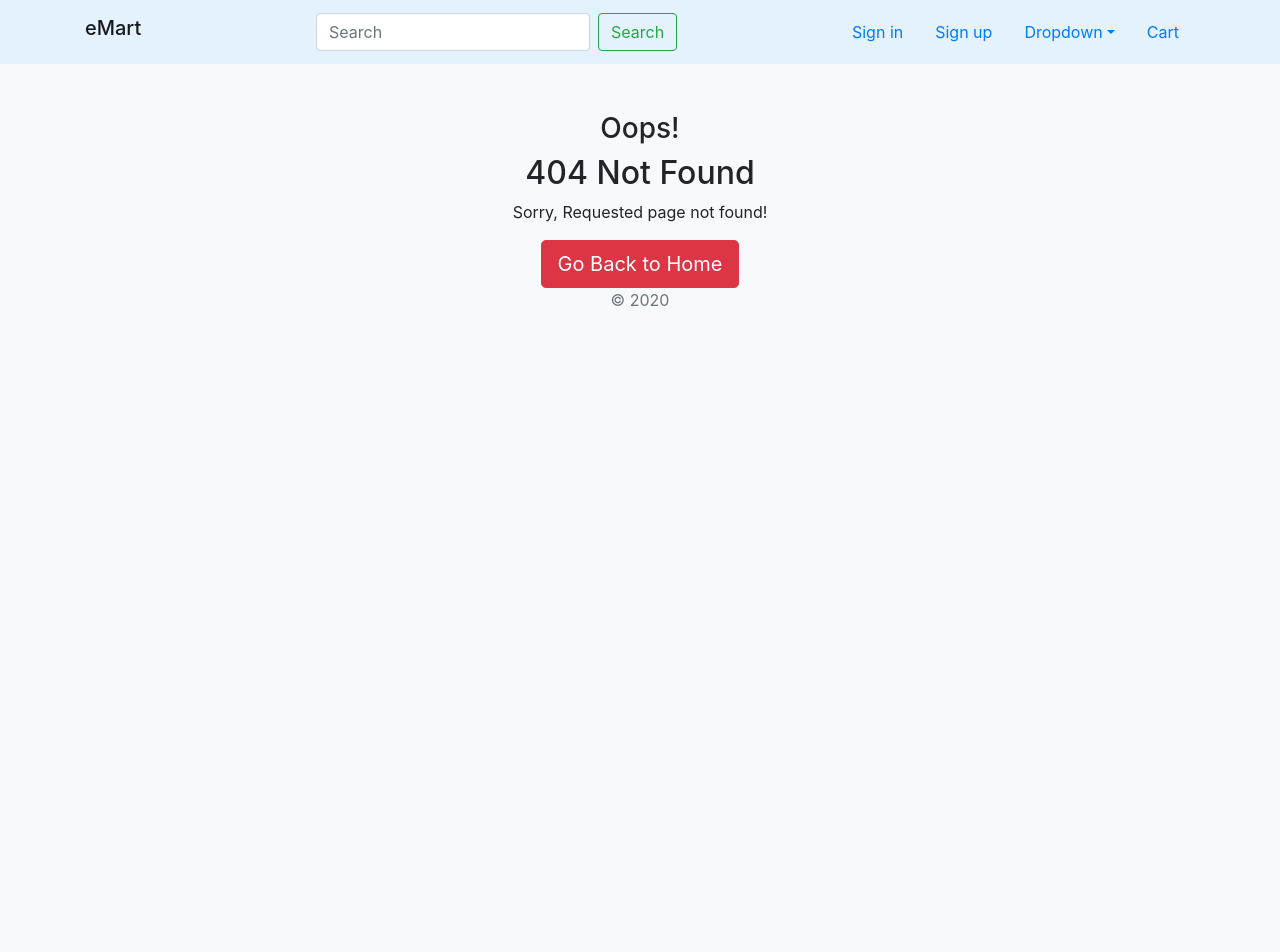
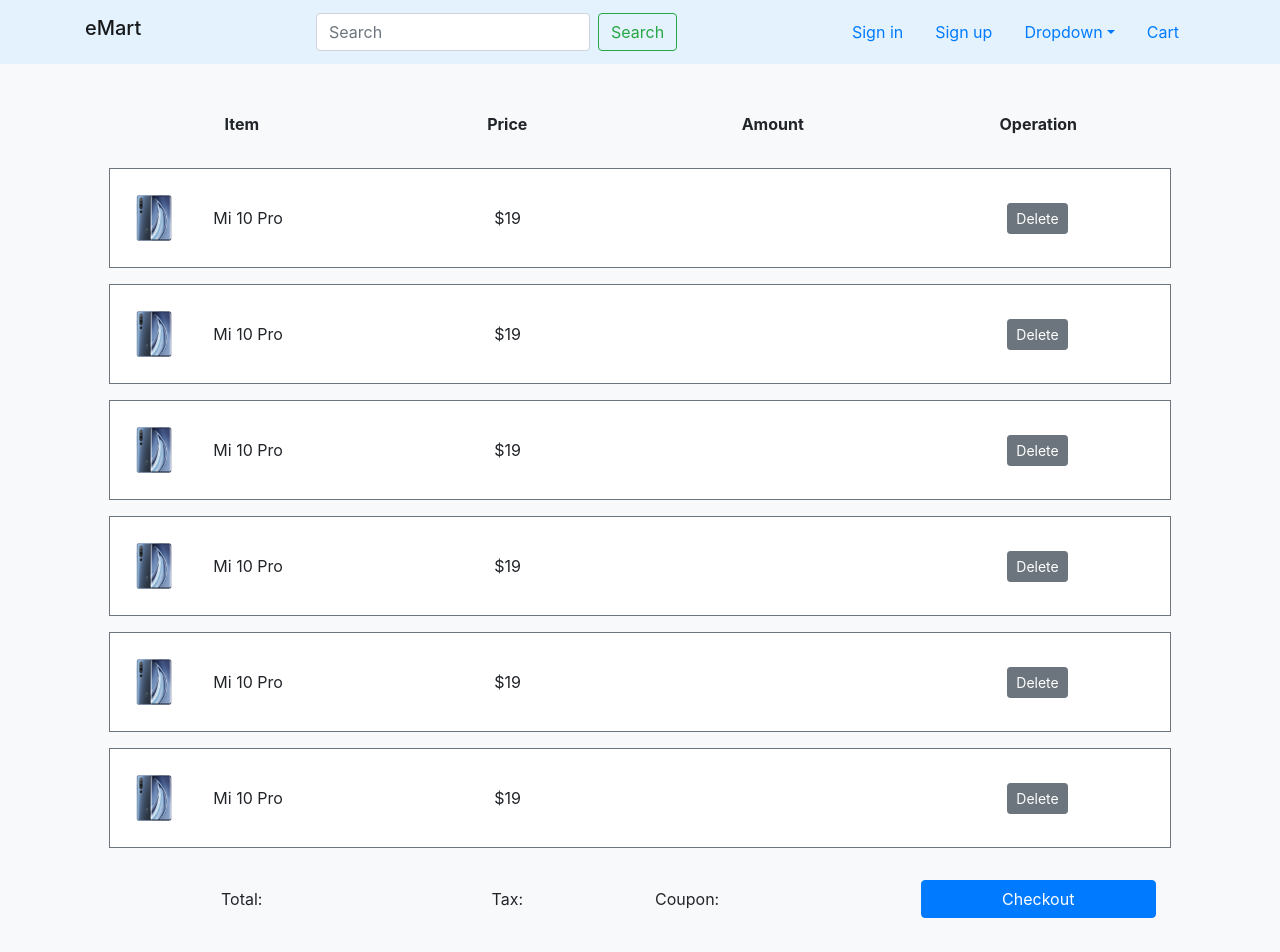
Before and after one commit to bill0871/eMarket, an Angular app in the folder eMart-front-end/: page /e-mart/order in a window 1280 px wide. Before the commit this address had no page. Shown: the top 952 px of the page. Before the commit the page ends 800 px from the top, so only its background shows below. Built offline with nearby package versions, Linux system fonts and the light colour scheme.

Commit message:
Initial order page

```diff
--- a/eMart-front-end/src/app/app-routing.module.ts
+++ b/eMart-front-end/src/app/app-routing.module.ts
@@ -4,6 +4,7 @@
 import { RouterModule, Routes } from '@angular/router';
 import { HomeComponent } from "./home/home.component";
 import { CartComponent } from "./cart/cart.component";
+import { OrderComponent } from "./order/order.component";
 
 
 const routes: Routes = [
@@ -18,6 +19,7 @@
         loadChildren: () => import('./signup/signup.module').then(s => s.SignupModule)
     },
     { path: 'cart', component: CartComponent },
+    { path: 'order', component: OrderComponent },
     { path: 'product-detail/:id', component: ProductDetailComponent },
 
 
--- a/eMart-front-end/src/app/app.module.ts
+++ b/eMart-front-end/src/app/app.module.ts
@@ -9,6 +9,7 @@
 import { NgbAlertModule, NgbDropdownModule } from "@ng-bootstrap/ng-bootstrap";
 import { CartComponent } from './cart/cart.component';
 import { FormsModule } from "@angular/forms";
+import { OrderComponent } from './order/order.component';
 
 @NgModule({
     declarations: [
@@ -18,6 +19,7 @@
         ProductDetailComponent,
         NavbarComponent,
         CartComponent,
+        OrderComponent,
     ],
     imports: [
         BrowserModule,
--- /dev/null
+++ b/eMart-front-end/src/app/order/order.component.html
@@ -0,0 +1,64 @@
+<div class="contain mb-5">
+    <!-- Outer box -->
+    <div class="row h-100 mx-4">
+        <div class="col-md-12">
+
+            <!-- header -->
+            <div class="row text-md-center font-weight-bold mb-3">
+                <div class="col-md-3">Item</div>
+                <div class="col-md-3">Price</div>
+                <div class="col-md-3">Amount</div>
+                <div class="col-md-3">Operation</div>
+            </div>
+
+            <!-- body -->
+            <div class="row mb-3">
+                <div class="col-md-12">
+
+                    <!-- Loop items -->
+                    <div *ngFor="let order of orders"
+                         class="row my-3 border border-secondary align-items-md-center bg-white"
+                         style="min-height: 100px">
+
+                        <!-- thumbnail & title -->
+                        <div class="col-md-3">
+                            <div class="row align-items-md-center">
+                                <div class="col-md-4">
+                                    <img alt="Mi 10 Pro" class="img-fluid" src="assets/mi10pro.jpg">
+                                </div>
+                                <div class="col-md-8">Mi 10 Pro</div>
+                            </div>
+                        </div>
+
+                        <!-- price -->
+                        <div class="col-md-3 d-md-flex justify-content-md-center">$19</div>
+
+                        <!-- amount -->
+                        <div class="col-md-3 d-md-flex justify-content-md-center">
+
+                        </div>
+
+                        <!-- operation -->
+                        <div class="col-md-3 d-md-flex justify-content-md-center">
+                            <button class="btn btn-sm btn-secondary" type="button">Delete</button>
+                        </div>
+                    </div>
+
+                </div>
+            </div>
+
+            <!-- footer -->
+            <div class="row text-md-center align-items-md-center">
+                <div class="col-md-3">Total:</div>
+                <div class="col-md-3">Tax:</div>
+                <div class="col-md-3 d-flex">
+                    Coupon:
+                </div>
+                <div class="col-md-3">
+                    <button class="btn btn-block btn-primary" type="button">Checkout</button>
+                </div>
+            </div>
+
+        </div>
+    </div>
+</div>
--- /dev/null
+++ b/eMart-front-end/src/app/order/order.component.ts
@@ -0,0 +1,36 @@
+import { Component, OnInit } from '@angular/core';
+
+@Component({
+    selector: 'app-order',
+    templateUrl: './order.component.html',
+    styleUrls: ['./order.component.css']
+})
+export class OrderComponent implements OnInit {
+    orders = [
+        {
+            name: "aaa"
+        },
+        {
+            name: "aaa"
+        },
+        {
+            name: "aaa"
+        },
+        {
+            name: "aaa"
+        },
+        {
+            name: "aaa"
+        },
+        {
+            name: "aaa"
+        }
+    ];
+
+    constructor() {
+    }
+
+    ngOnInit(): void {
+    }
+
+}
```
Also changed, not shown: eMart-front-end/src/app/order/order.component.css (added), 1 other file (tests, documents, lock files or other folders).
